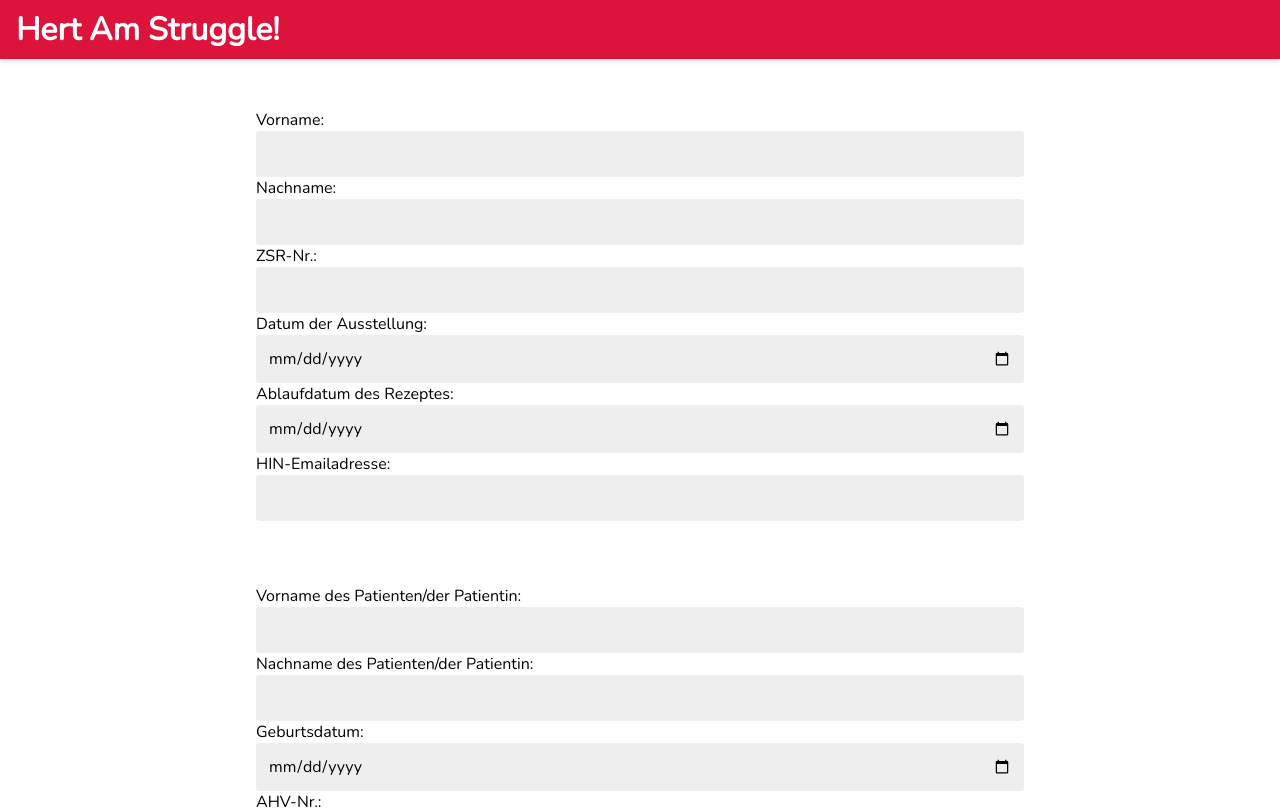
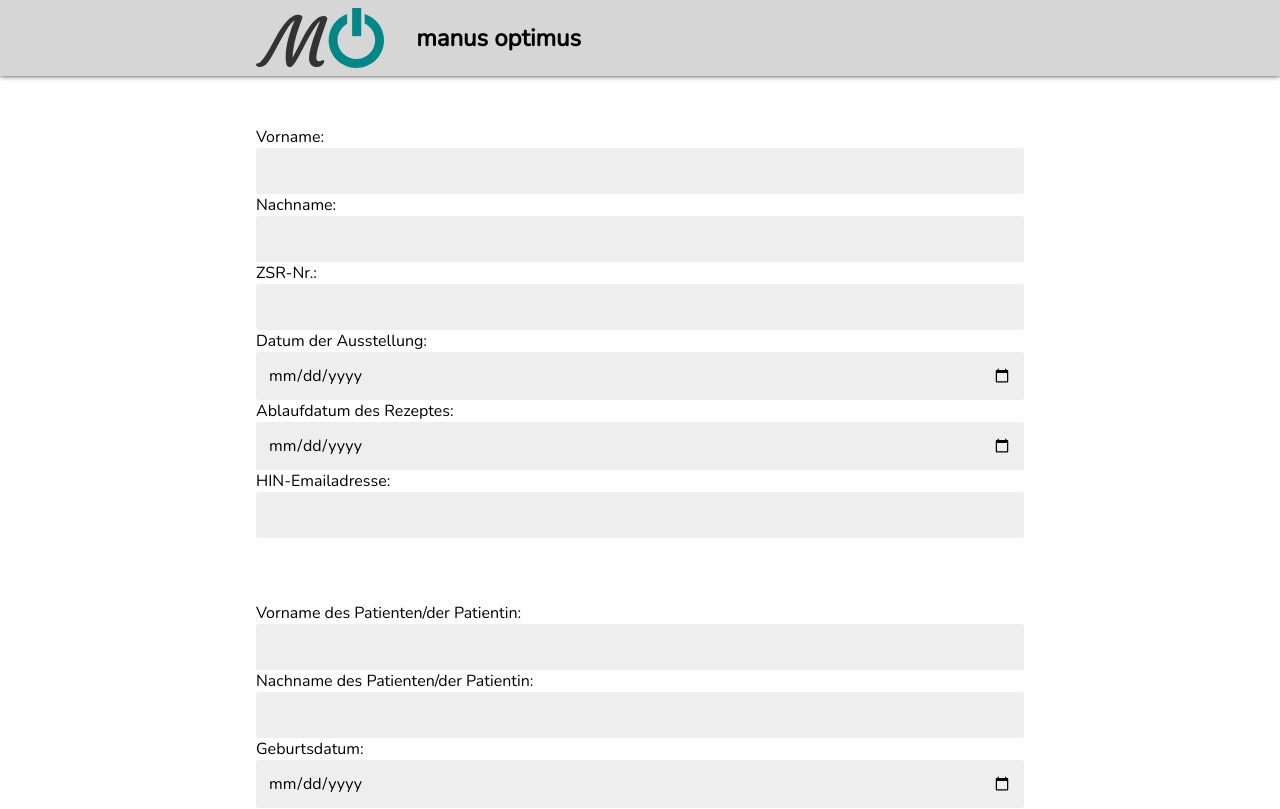
Before and after one commit to HertAmStruggle/HertAmStruggle_FrontEnd, a Next.js app: page / in a window 1280 px wide. Shown: the top 809 px of the page. Built offline with nearby package versions, Linux system fonts and the light colour scheme.

Commit message:
added logo and basic styling

```diff
--- a/components/Footer.module.css
+++ b/components/Footer.module.css
@@ -1,6 +1,6 @@
 .footer {
     width: 100%;
-    background-color: #ffcccc;
+    background-color: var(--turquoise20);
     margin-top: 30px;
     padding: 20px 0;
 }
--- a/components/Header.js
+++ b/components/Header.js
@@ -3,7 +3,9 @@ import styles from "./Header.module.css"
 export default function Header({ children }) {
     return (
         <header className={styles.header}>
-            {children}
+            <div className={styles.headerContent}>
+                {children}
+            </div>
         </header>
     )
 }
--- a/components/Header.module.css
+++ b/components/Header.module.css
@@ -4,12 +4,32 @@
     top: 0;
     display: flex;
     justify-content: space-between;
-    background-color: crimson;
+    background-color: var(--grey20);
+    box-shadow: 0 0 5px var(--grey);
     padding: 0.5rem 1rem 0.5rem 1rem;
-    box-shadow: 0 1px 6px 0 rgb(0 0 0 / 20%);
     z-index: 99;
 }
 
+.headerContent {
+    width: 60vw;
+    margin: 0 auto;
+    display: flex;
+    gap: 2em;
+}
+
+.headerContent * {
+    display: flex;
+    align-self: center;
+}
+
+.header h1 {
+    height: auto;
+    font-size: 24px;
+}
+
+.headerContent img {
+    height: 60px;
+}
 
 .header > a {
     color: white !important;
@@ -21,7 +41,7 @@
     text-decoration: none;
 }
 
-@media screen and (min-width: 1200px) {
+@media screen and (min-width: 800px) {
     .header span {
         display: none;
     }
--- a/pages/_app.css
+++ b/pages/_app.css
@@ -1,4 +1,16 @@
 @import url('https://fonts.googleapis.com/css2?family=Nunito:wght@300&display=swap');
+
+:root {
+    --turquoise:#008888;
+    --turquoise70:#4CACAC;
+    --turquoise40:#99D0D0;
+    --turquoise20:#CCE7E7;
+
+    --grey:#333333;
+    --grey70:707070;
+    --grey40:#ADADAD;
+    --grey20:#D6D6D6;
+}
 
 * {
     margin: 0;
--- a/pages/_app.js
+++ b/pages/_app.js
@@ -1,7 +1,8 @@
 import Link from "next/link"
-import "./_app.css"
+import styles from "./_app.css"
 import Header from "../components/Header";
 import Footer from "../components/Footer";
+import logo from "../resources/Manus_Optimus_Logo.svg";
 
 export default function App({Component, pageProps}){
     const newPageProps = {
@@ -12,8 +13,9 @@ export default function App({Component, pageProps}){
         <>
             <Header>
                 <Link href="/" passHref>
-                    Hert Am Struggle!
+                    <img src={logo.src} alt="logo" />
                 </Link>
+                <h1>manus optimus</h1>
             </Header>
 
 
```
Also changed, not shown: resources/Manus_Optimus_Logo.svg (added).
